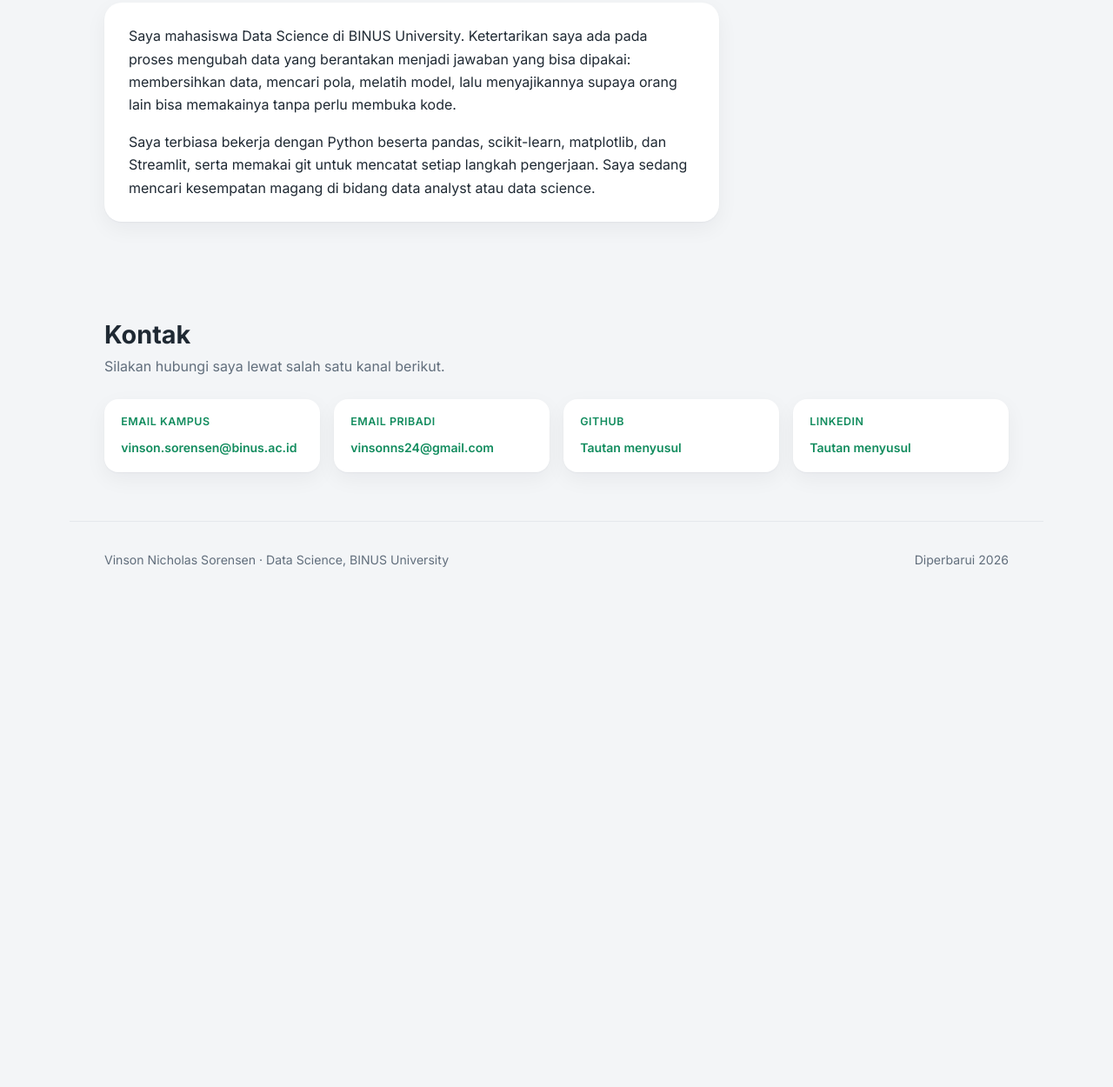
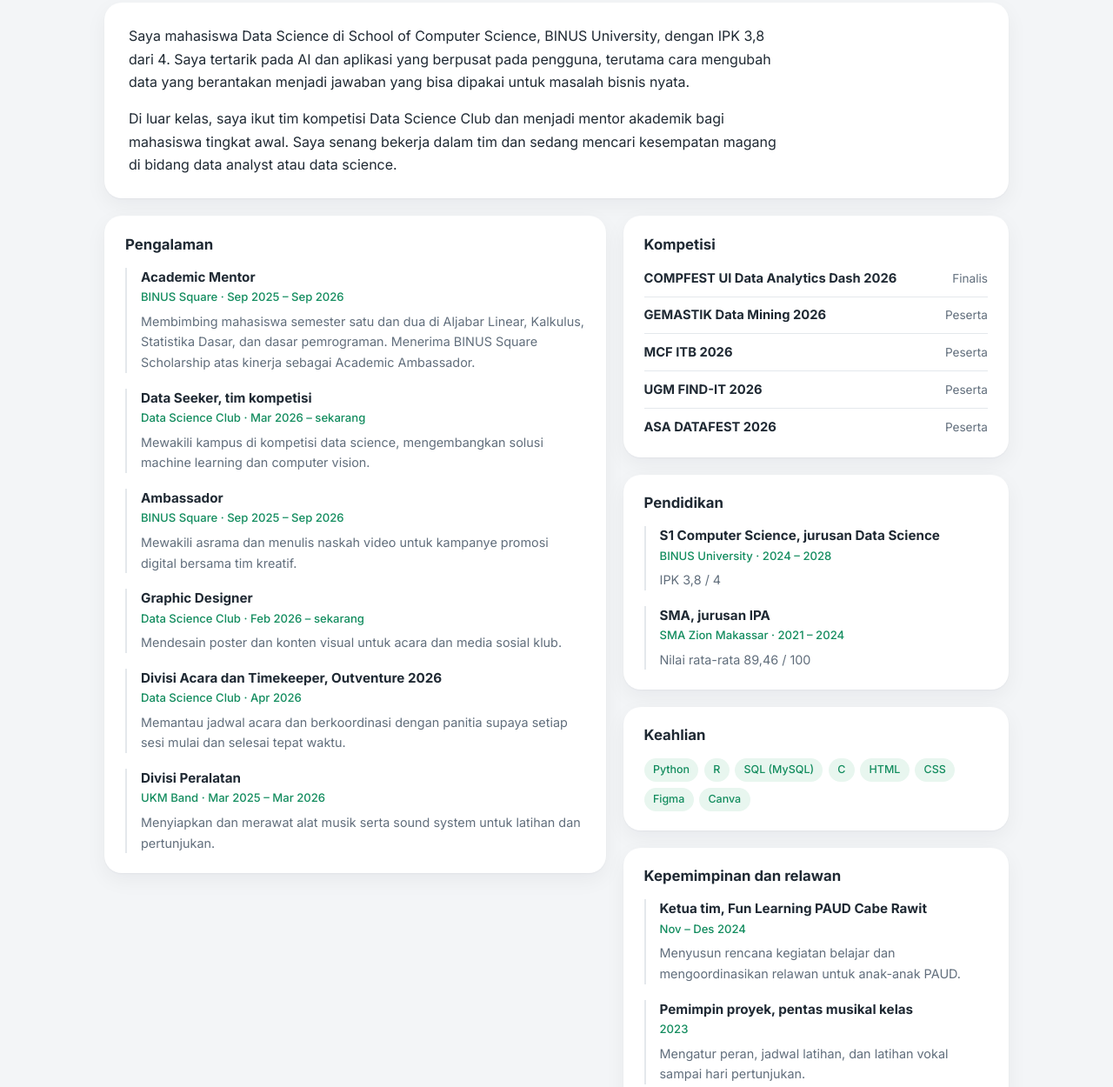
Before and after one commit to vinsonns24-lgtm/portofolio-web, a plain HTML site: page index.html in a window 1280 px wide. Shown: the part 1440-2690 px from the top of the page at 87% size. Before the commit the page ends 2143 px from the top, so only its background shows below. Drawn offline with Linux system fonts and the light colour scheme; no server answers.

Commit message:
Isi Tentang saya dari CV, pasang foto profil, dan link GitHub serta LinkedIn

```diff
--- a/index.html
+++ b/index.html
@@ -120,15 +120,108 @@
     </div>
     <div class="tentang">
       <p>
-        Saya mahasiswa Data Science di BINUS University. Ketertarikan saya ada pada proses mengubah
-        data yang berantakan menjadi jawaban yang bisa dipakai: membersihkan data, mencari pola,
-        melatih model, lalu menyajikannya supaya orang lain bisa memakainya tanpa perlu membuka kode.
+        Saya mahasiswa Data Science di School of Computer Science, BINUS University, dengan IPK 3,8 dari 4.
+        Saya tertarik pada AI dan aplikasi yang berpusat pada pengguna, terutama cara mengubah data yang
+        berantakan menjadi jawaban yang bisa dipakai untuk masalah bisnis nyata.
       </p>
       <p>
-        Saya terbiasa bekerja dengan Python beserta pandas, scikit-learn, matplotlib, dan Streamlit,
-        serta memakai git untuk mencatat setiap langkah pengerjaan. Saya sedang mencari kesempatan
-        magang di bidang data analyst atau data science.
+        Di luar kelas, saya ikut tim kompetisi Data Science Club dan menjadi mentor akademik bagi mahasiswa
+        tingkat awal. Saya senang bekerja dalam tim dan sedang mencari kesempatan magang di bidang
+        data analyst atau data science.
       </p>
+    </div>
+
+    <div class="profil-grid">
+
+      <div class="profil-blok">
+        <h3>Pengalaman</h3>
+        <ul class="riwayat">
+          <li>
+            <strong>Academic Mentor</strong>
+            <span class="riwayat-tempat">BINUS Square · Sep 2025 – Sep 2026</span>
+            <p>Membimbing mahasiswa semester satu dan dua di Aljabar Linear, Kalkulus, Statistika Dasar, dan dasar pemrograman. Menerima BINUS Square Scholarship atas kinerja sebagai Academic Ambassador.</p>
+          </li>
+          <li>
+            <strong>Data Seeker, tim kompetisi</strong>
+            <span class="riwayat-tempat">Data Science Club · Mar 2026 – sekarang</span>
+            <p>Mewakili kampus di kompetisi data science, mengembangkan solusi machine learning dan computer vision.</p>
+          </li>
+          <li>
+            <strong>Ambassador</strong>
+            <span class="riwayat-tempat">BINUS Square · Sep 2025 – Sep 2026</span>
+            <p>Mewakili asrama dan menulis naskah video untuk kampanye promosi digital bersama tim kreatif.</p>
+          </li>
+          <li>
+            <strong>Graphic Designer</strong>
+            <span class="riwayat-tempat">Data Science Club · Feb 2026 – sekarang</span>
+            <p>Mendesain poster dan konten visual untuk acara dan media sosial klub.</p>
+          </li>
+          <li>
+            <strong>Divisi Acara dan Timekeeper, Outventure 2026</strong>
+            <span class="riwayat-tempat">Data Science Club · Apr 2026</span>
+            <p>Memantau jadwal acara dan berkoordinasi dengan panitia supaya setiap sesi mulai dan selesai tepat waktu.</p>
+          </li>
+          <li>
+            <strong>Divisi Peralatan</strong>
+            <span class="riwayat-tempat">UKM Band · Mar 2025 – Mar 2026</span>
+            <p>Menyiapkan dan merawat alat musik serta sound system untuk latihan dan pertunjukan.</p>
+          </li>
+        </ul>
+      </div>
+
+      <div class="profil-kolom">
+
+        <div class="profil-blok">
+          <h3>Kompetisi</h3>
+          <ul class="daftar-ringkas">
+            <li><strong>COMPFEST UI Data Analytics Dash 2026</strong><span>Finalis</span></li>
+            <li><strong>GEMASTIK Data Mining 2026</strong><span>Peserta</span></li>
+            <li><strong>MCF ITB 2026</strong><span>Peserta</span></li>
+            <li><strong>UGM FIND-IT 2026</strong><span>Peserta</span></li>
+            <li><strong>ASA DATAFEST 2026</strong><span>Peserta</span></li>
+          </ul>
+        </div>
+
+        <div class="profil-blok">
+          <h3>Pendidikan</h3>
+          <ul class="riwayat">
+            <li>
+              <strong>S1 Computer Science, jurusan Data Science</strong>
+              <span class="riwayat-tempat">BINUS University · 2024 – 2028</span>
+              <p>IPK 3,8 / 4</p>
+            </li>
+            <li>
+              <strong>SMA, jurusan IPA</strong>
+              <span class="riwayat-tempat">SMA Zion Makassar · 2021 – 2024</span>
+              <p>Nilai rata-rata 89,46 / 100</p>
+            </li>
+          </ul>
+        </div>
+
+        <div class="profil-blok">
+          <h3>Keahlian</h3>
+          <ul class="tag">
+            <li>Python</li><li>R</li><li>SQL (MySQL)</li><li>C</li><li>HTML</li><li>CSS</li><li>Figma</li><li>Canva</li>
+          </ul>
+        </div>
+
+        <div class="profil-blok">
+          <h3>Kepemimpinan dan relawan</h3>
+          <ul class="riwayat">
+            <li>
+              <strong>Ketua tim, Fun Learning PAUD Cabe Rawit</strong>
+              <span class="riwayat-tempat">Nov – Des 2024</span>
+              <p>Menyusun rencana kegiatan belajar dan mengoordinasikan relawan untuk anak-anak PAUD.</p>
+            </li>
+            <li>
+              <strong>Pemimpin proyek, pentas musikal kelas</strong>
+              <span class="riwayat-tempat">2023</span>
+              <p>Mengatur peran, jadwal latihan, dan latihan vokal sampai hari pertunjukan.</p>
+            </li>
+          </ul>
+        </div>
+
+      </div>
     </div>
   </section>
 
@@ -148,13 +241,11 @@
       </li>
       <li>
         <span class="label-kecil">GitHub</span>
-        <!-- Ganti # dengan alamat profil GitHub -->
-        <a href="#">Tautan menyusul</a>
+        <a href="https://github.com/vinsonns24-lgtm" target="_blank" rel="noopener">github.com/vinsonns24-lgtm</a>
       </li>
       <li>
         <span class="label-kecil">LinkedIn</span>
-        <!-- Ganti # dengan alamat profil LinkedIn -->
-        <a href="#">Tautan menyusul</a>
+        <a href="https://www.linkedin.com/in/vinson-nicholas-sorensen-231737326" target="_blank" rel="noopener">Vinson Nicholas Sorensen</a>
       </li>
     </ul>
   </section>
--- a/styles.css
+++ b/styles.css
@@ -264,9 +264,49 @@ a:focus-visible,
   border-radius: 20px;
   padding: 1.6rem 1.75rem;
   box-shadow: var(--bayangan);
-  max-width: 70ch;
 }
+.tentang p { max-width: 75ch; }
 .tentang p:last-child { margin-bottom: 0; }
+
+/* Isi CV di bawah paragraf tentang: pengalaman di kiri, sisanya di kanan */
+.profil-grid {
+  display: grid;
+  grid-template-columns: minmax(0, 1.3fr) minmax(0, 1fr);
+  gap: 1.25rem;
+  margin-top: 1.25rem;
+  align-items: start;
+}
+.profil-kolom { display: grid; gap: 1.25rem; }
+
+.profil-blok {
+  background: var(--kartu);
+  border-radius: 20px;
+  padding: 1.4rem 1.5rem;
+  box-shadow: var(--bayangan);
+}
+.profil-blok h3 { font-size: 1.05rem; margin-bottom: 1rem; }
+.profil-blok .tag { margin: 0; }
+
+.riwayat { list-style: none; padding: 0; margin: 0; }
+.riwayat li { padding-left: 1rem; border-left: 2px solid var(--garis); }
+.riwayat li + li { margin-top: 1.1rem; }
+.riwayat strong { display: block; font-size: 0.95rem; line-height: 1.4; }
+.riwayat-tempat { display: block; font-size: 0.82rem; color: var(--hijau-tua); font-weight: 500; margin: 0.15rem 0 0.3rem; }
+.riwayat p { margin: 0; font-size: 0.9rem; color: var(--teks-lembut); }
+
+.daftar-ringkas { list-style: none; padding: 0; margin: 0; }
+.daftar-ringkas li {
+  display: flex;
+  justify-content: space-between;
+  align-items: baseline;
+  gap: 1rem;
+  padding: 0.55rem 0;
+  border-bottom: 1px solid var(--garis);
+  font-size: 0.92rem;
+}
+.daftar-ringkas li:first-child { padding-top: 0; }
+.daftar-ringkas li:last-child { border-bottom: none; padding-bottom: 0; }
+.daftar-ringkas span { color: var(--teks-lembut); font-size: 0.85rem; white-space: nowrap; }
 
 .kontak-daftar {
   display: grid;
@@ -446,6 +486,7 @@ tbody tr:last-child td { border-bottom: none; }
   .hero-teks { min-width: 0; }
   .foto { order: -1; }
   .foto img { width: 140px; }
+  .profil-grid { grid-template-columns: minmax(0, 1fr); }
   .header { gap: 0.6rem; }
   .header-nama { width: 100%; }
 }
```
Also changed, not shown: assets/foto-profil.jpg (added).
